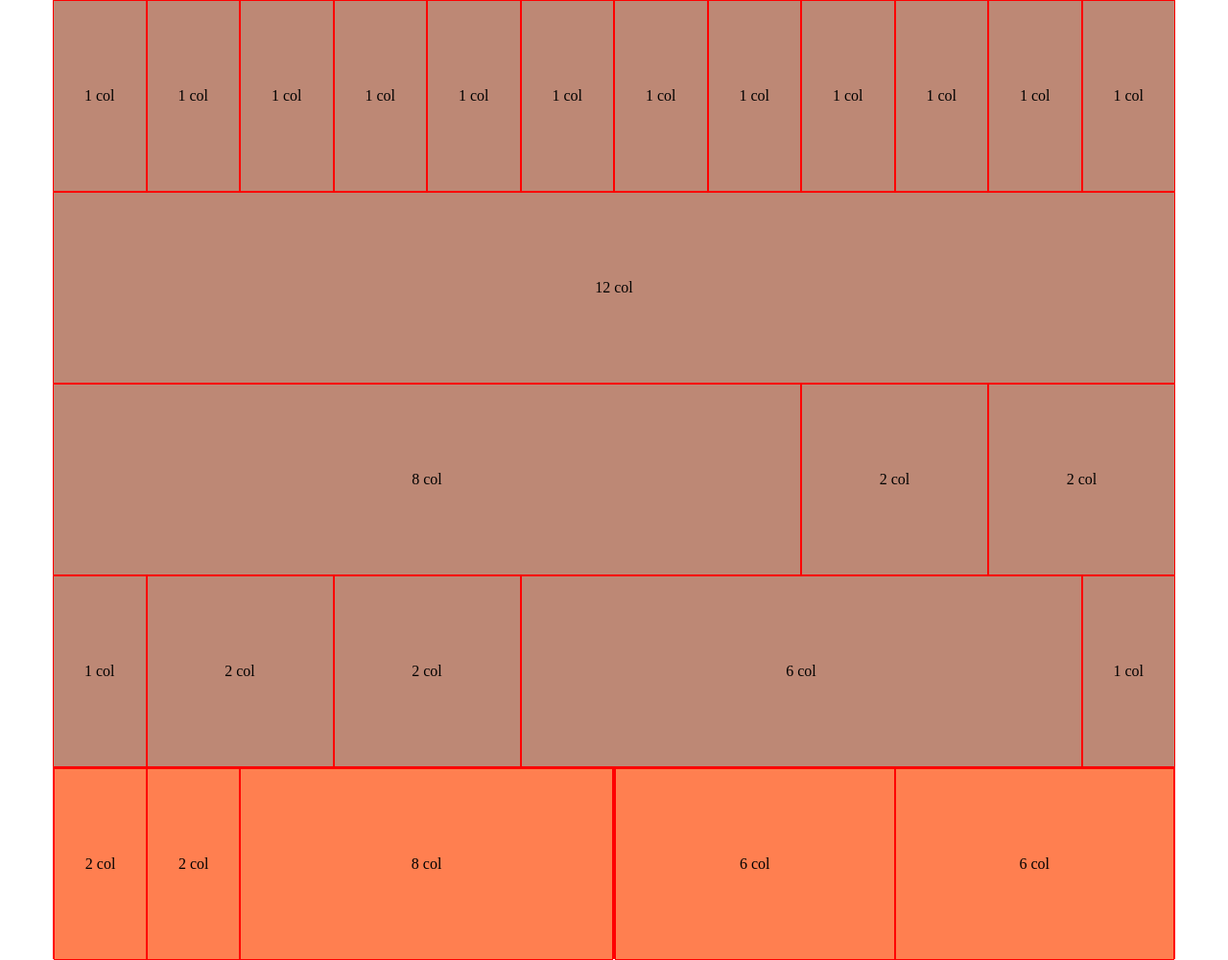
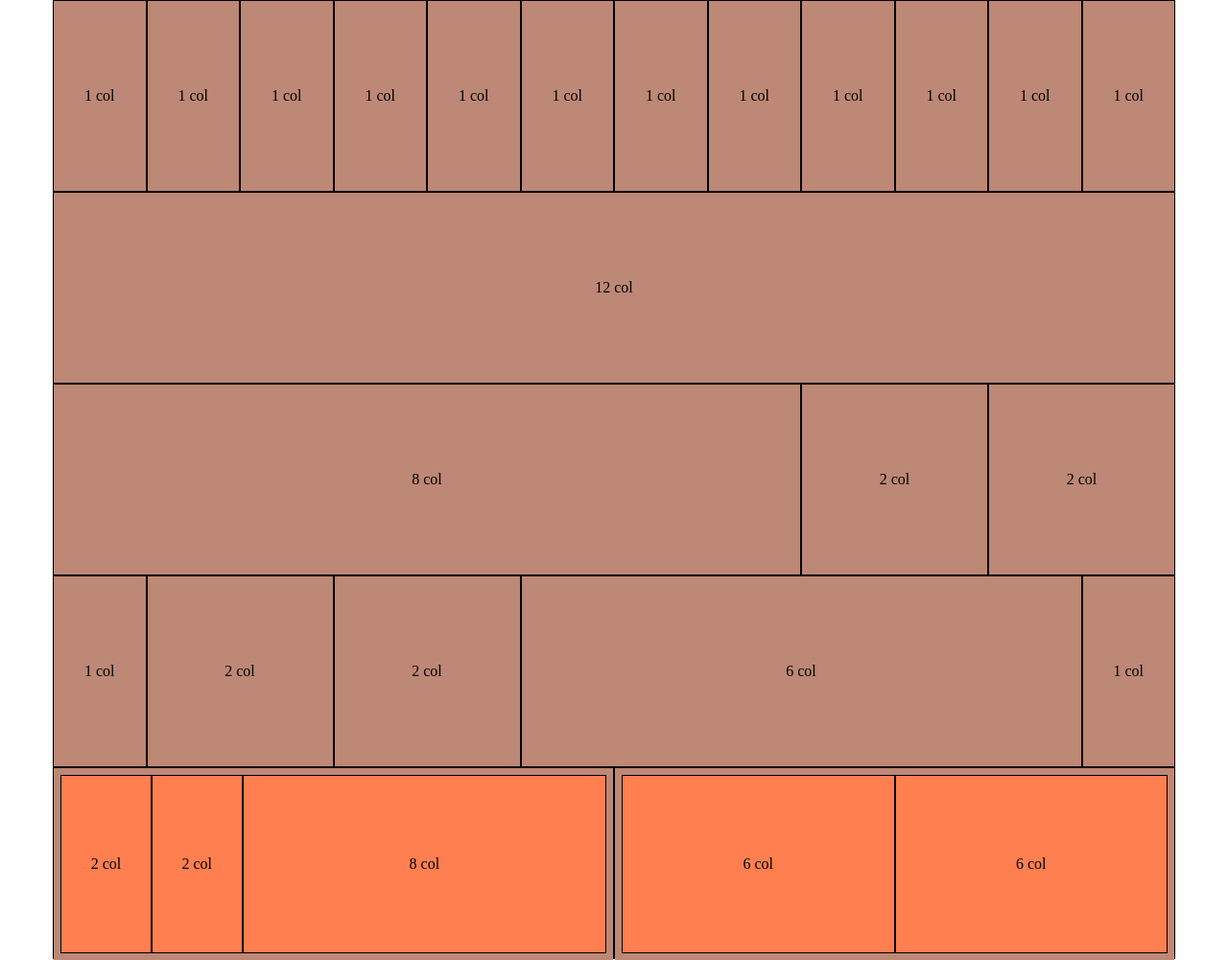
Before and after one commit to Mithrandir7z/html-css-12bool, a plain HTML site: page index.html in a window 1280 px wide. Shown: the whole page at 96% size. Drawn offline with Linux system fonts and the light colour scheme.

Commit message:
Esercizio Finito

```diff
--- a/css/12bool.css
+++ b/css/12bool.css
@@ -5,7 +5,7 @@
     /*test*/
     height: 100%;
     background-color: rgb(189, 136, 117);
-    border: 1px solid red;
+    border: 1px solid black;
     float: left;
     position: relative;
 }
@@ -20,8 +20,12 @@
 .debug .container > [class*="col-"] .container > [class*="col-"] {
 	background-color: coral;
 	height: 100%;
+    padding: 20px;
 }
 
+.debug .container > [class*="col-"] > .container {
+    padding: 7px;
+}
 
 .col-1 {
     width: calc( ( 100% / 12 ) * 1 );
--- a/css/style.css
+++ b/css/style.css
@@ -7,7 +7,7 @@
 
 .debug .container{
     height: 200px;
-    background-color: rgb(121, 73, 73);
+    background-color: rgb(189, 136, 117);
 }
 
 .container {
```
